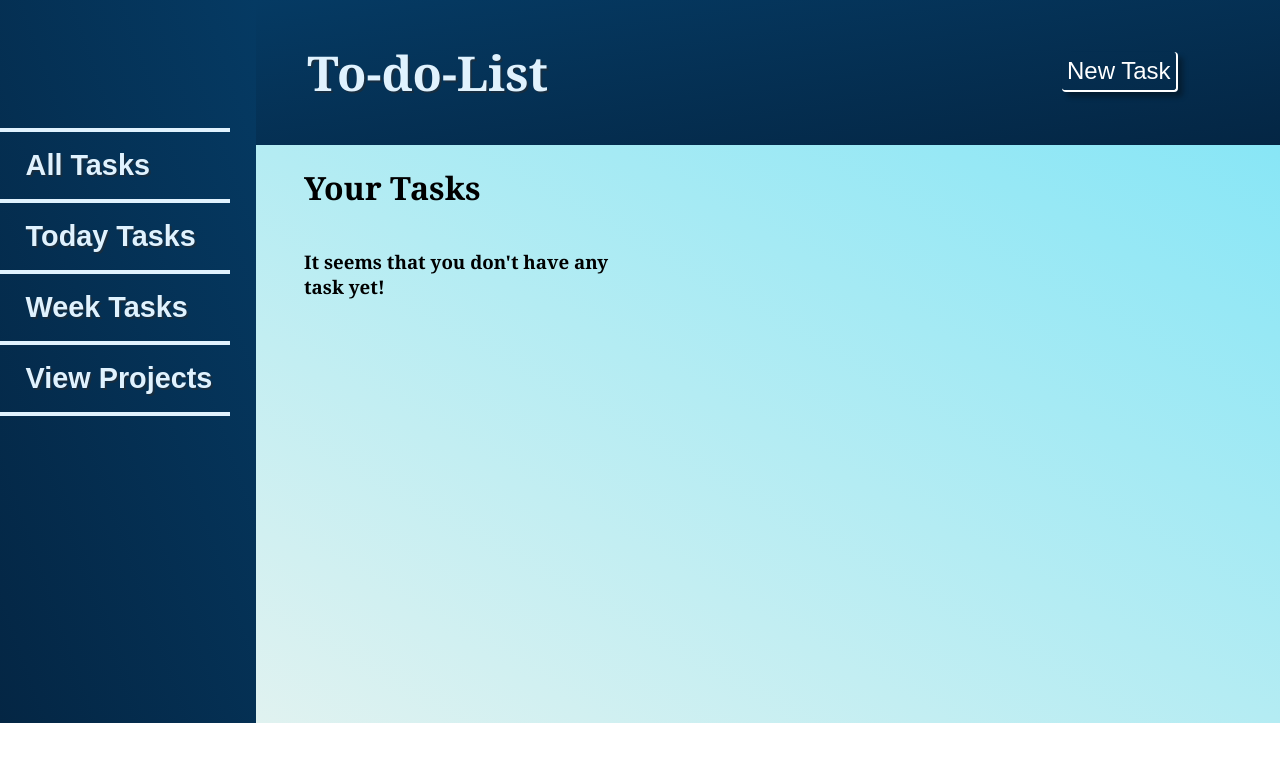
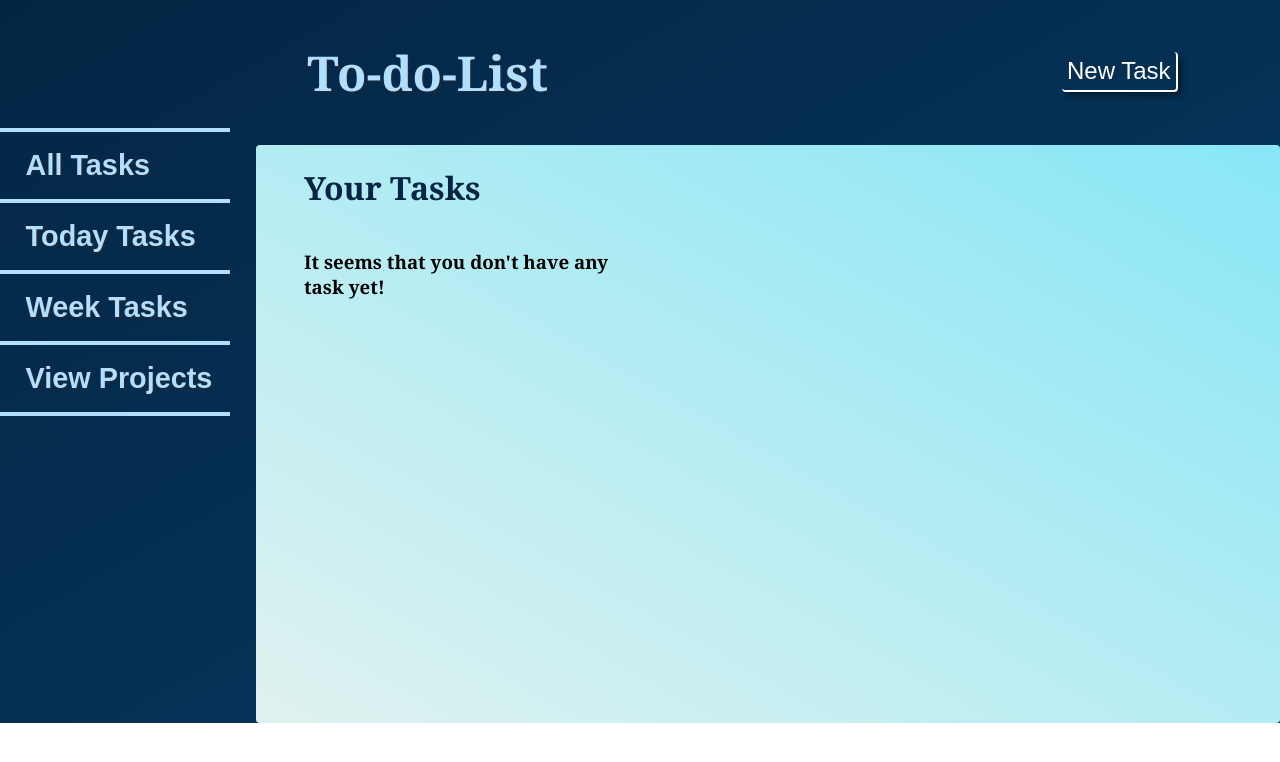
Before and after one commit to stpafk/to-do-list, a website built with webpack: page dist/index.html in a window 1280 px wide. Built offline with Linux system fonts and the light colour scheme.

Commit message:
continue color

```diff
--- a/src/style.css
+++ b/src/style.css
@@ -1,6 +1,8 @@
 :root {
-  --light-blue: #e0f2fe;
-  --dark-blue: #075985;
+  --light-blue: #b2deff;
+  --dark-blue: #042644;
+  --light-yellow: #ffef32;
+  --orangered: #df6417;
   font-family: georgia;
 }
 
@@ -15,13 +17,14 @@ body {
    grid-template-areas:
     "sidebar navbar"
     "sidebar main";
+    background: linear-gradient(to left top, #053a63, #042644);
 }
 
 .navbar {
   display: flex;
   align-items: center;
   grid-area: navbar;
-  background: linear-gradient(to right bottom, #053a63, #042644);
+  background: transparent;
   color: var(--light-blue);
   padding: 0 5%;
 }
@@ -30,6 +33,7 @@ body {
   flex: 0 0 auto;
   margin-right: 5vw;
   font-size: 2rem;
+  font-weight: 600;
   text-shadow: 2px 2px rgba(43, 41, 41, 0.479);
 }
 
@@ -52,15 +56,15 @@ body {
 }
 
 .navbar .form-button:hover {
-  color: orangered;
-  border-bottom: 2px solid orangered;
-  border-right: 2px solid orangered;
+  color: var(--light-yellow);
+  border-bottom: 2px solid var(--light-yellow);
+  border-right: 2px solid var(--light-yellow);
 
 }
 
 .sidebar {
   grid-area: sidebar;
-  background: linear-gradient(to left bottom, #053a63, #042644);
+  background: transparent;
 }
 
 .sidebar .tasks {
@@ -110,6 +114,12 @@ main {
   background: linear-gradient(to top right, #e0f2f0,#88e6f6);
   grid-area: main;
   padding: 0vw 6vh;
+  border-radius: 4px;
+}
+
+main h1, p {
+  color: #042644;
+  font-weight: 800;
 }
 
 .taskObjects {
@@ -205,7 +215,7 @@ form .close-btn {
 
 .taskObjects > div {
 
-border: 4px solid orange;
+border: 4px solid var(--light-yellow);
 border-radius: 12px;
 box-shadow: 10px 10px 10px rgba(165, 147, 113, 0.356);
 max-width: 30vw;
```
Also changed, not shown: dist/main.js.
